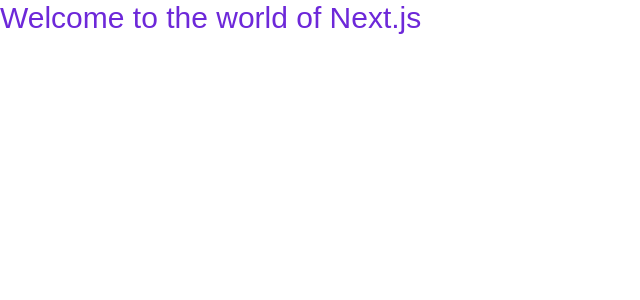
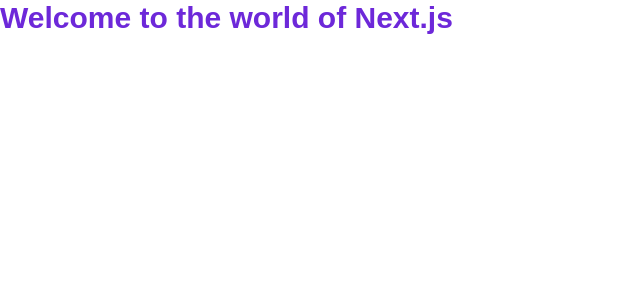
Before and after one commit to Chanawin-kmpn/devflow-with-nextJs-15, a Next.js app: page / in a window 1280 px wide. Shown: the top 300 px of the page, without its empty margins (0-640 px from the left). Built offline with nearby package versions, Linux system fonts and the light colour scheme.

Commit message:
ESLint & Prettier Setup

```diff
--- a/app/layout.tsx
+++ b/app/layout.tsx
@@ -1,5 +1,6 @@
 import type { Metadata } from 'next';
 import localFont from 'next/font/local';
+import React from 'react';
 import './globals.css';
 
 const geistSans = localFont({
--- a/app/page.tsx
+++ b/app/page.tsx
@@ -1,6 +1,6 @@
 const Home = () => {
 	return (
-		<h1 className="text-3xl text-violet-700">
+		<h1 className="text-3xl font-black text-violet-700">
 			Welcome to the world of Next.js
 		</h1>
 	);
```
Also changed, not shown: package.json (+12 -5 lines), .eslintrc.json, 2 other files (tests, documents, lock files or other folders).
